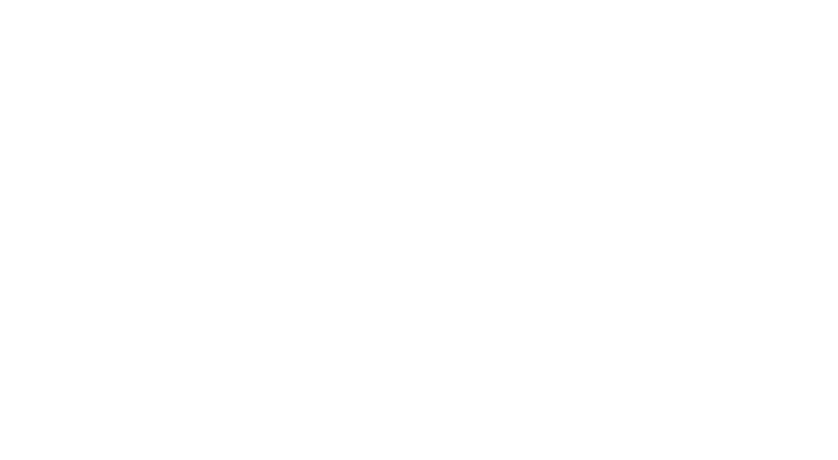
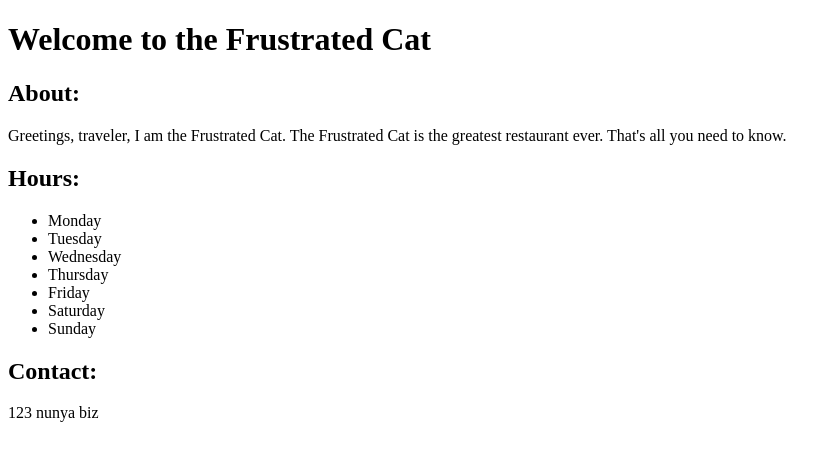
Before and after one commit to frustratedcat/restaurant, a plain HTML site: page index.html in a window 1280 px wide. Shown: the whole page, without its empty margins (0-838 px from the left). Drawn offline with Linux system fonts and the light colour scheme.

Commit message:
Update files and create skeleten for home page

```diff
--- a/index.html
+++ b/index.html
@@ -5,7 +5,7 @@
     <meta name="viewport" content="width=device-width, initial-scale=1.0" />
     <title>Restaurant</title>
 
-    <script src="./main.js"></script>
+    <script src="./main.js" defer></script>
   </head>
   <body>
     <div id="content"></div>
--- a/main.js
+++ b/main.js
@@ -1 +1 @@
-console.log("hi");
+(()=>{"use strict";function e(){return document.createElement("div")}function t(e){const t=document.createElement("h2");return t.textContent=e,t}function n(e){const t=document.createElement("p");return t.textContent=e,t}function d(e){const t=document.createElement("li");return t.textContent=e,t}function a(){const a=e();return a.id="main-container",a.appendChild(function(e){const t=document.createElement("h1");return t.textContent="Welcome to the Frustrated Cat",t}()),a.appendChild(function(){const d=e();return d.id="about-container",d.appendChild(t("About:")),d.appendChild(n("Greetings, traveler, I am the Frustrated Cat. The Frustrated Cat is the greatest restaurant ever. That's all you need to know.")),d}()),a.appendChild(function(){const n=e();return n.id="hours-container",n.appendChild(t("Hours:")),n.appendChild((()=>{const e=document.createElement("ul");return e.appendChild(d("Monday")),e.appendChild(d("Tuesday")),e.appendChild(d("Wednesday")),e.appendChild(d("Thursday")),e.appendChild(d("Friday")),e.appendChild(d("Saturday")),e.appendChild(d("Sunday")),e})()),n}()),a.appendChild(function(){const d=e();return d.id="hours-container",d.appendChild(t("Contact:")),d.appendChild(n("123 nunya biz")),d}()),a}document.getElementById("content"),document.getElementById("content").appendChild(a())})();
```
